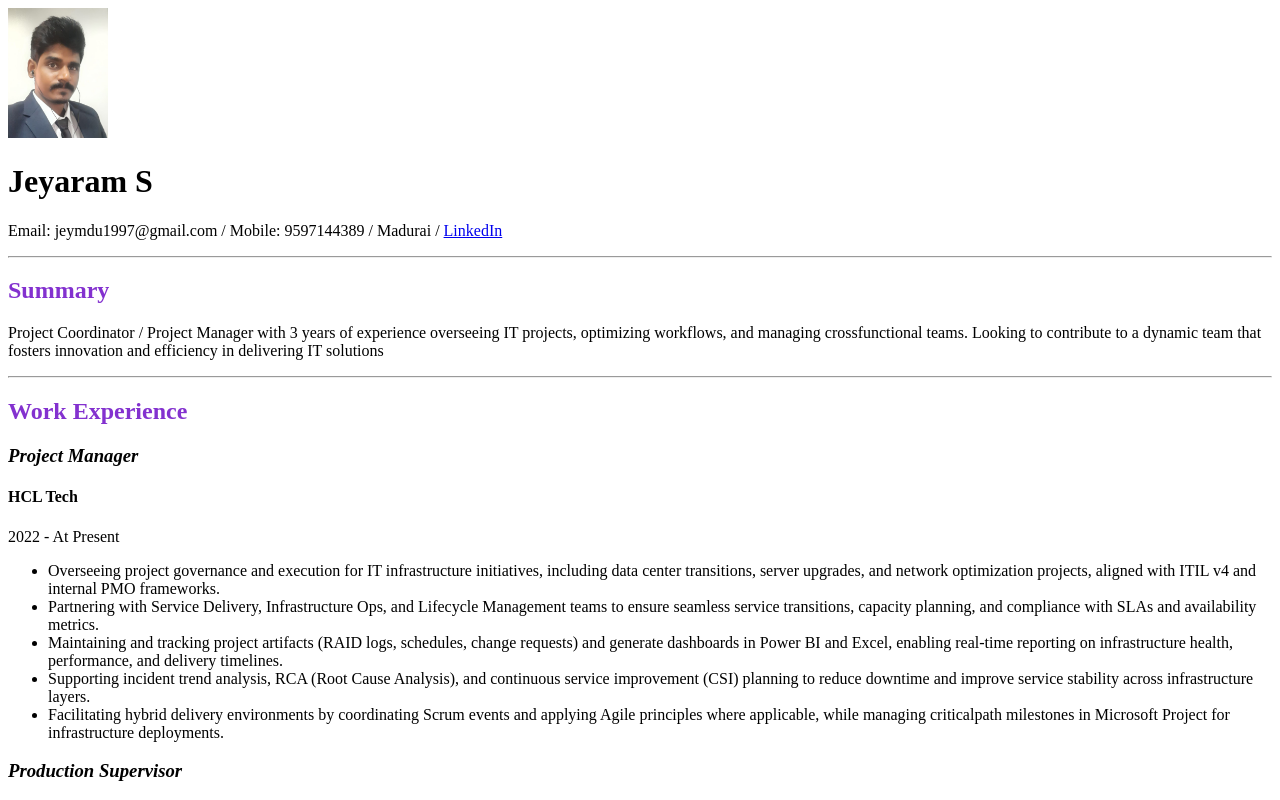
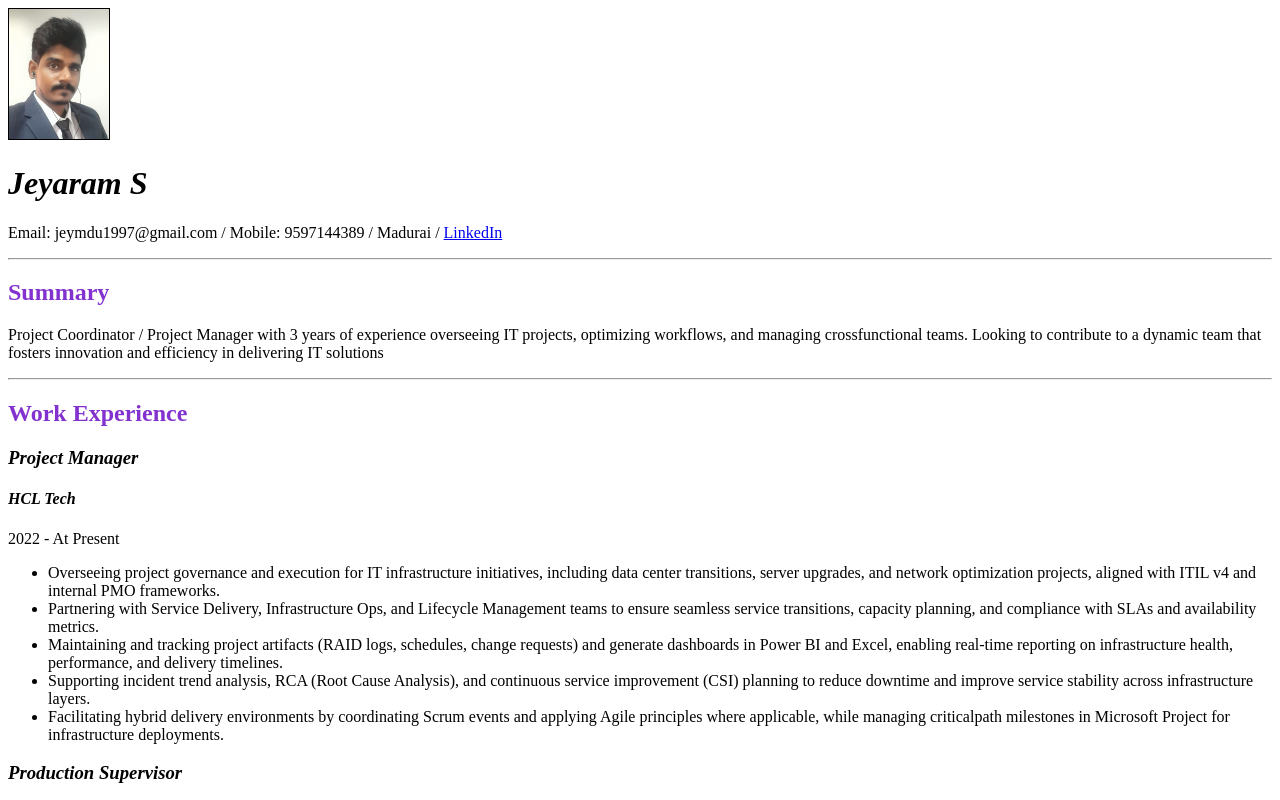
Before and after one commit to Rogers666-sudo/Resume-_Jey, a plain HTML site: page index.html in a window 1280 px wide. Shown: the top 800 px of the page. Drawn offline with Linux system fonts and the light colour scheme.

Commit message:
Img Border

```diff
--- a/index.html
+++ b/index.html
@@ -10,6 +10,18 @@
         }
         h3 {
             font-style: italic;
+        }
+        h4 {
+            font-style: italic;
+        }
+        h1 {
+            font-style: italic;
+        }
+        img{
+            border-style: groove;
+        }
+        img {
+            border: solid 1px;
         }
           </style>
 </head>
```
